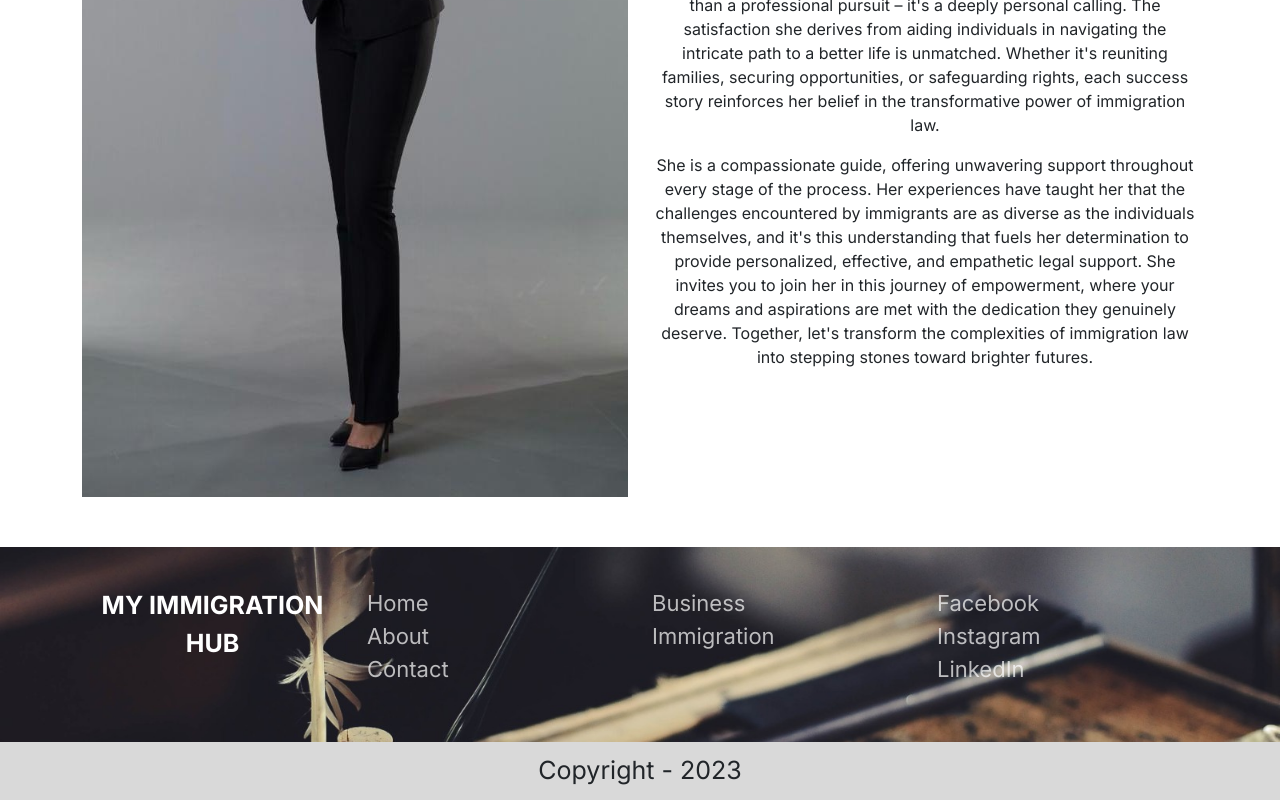
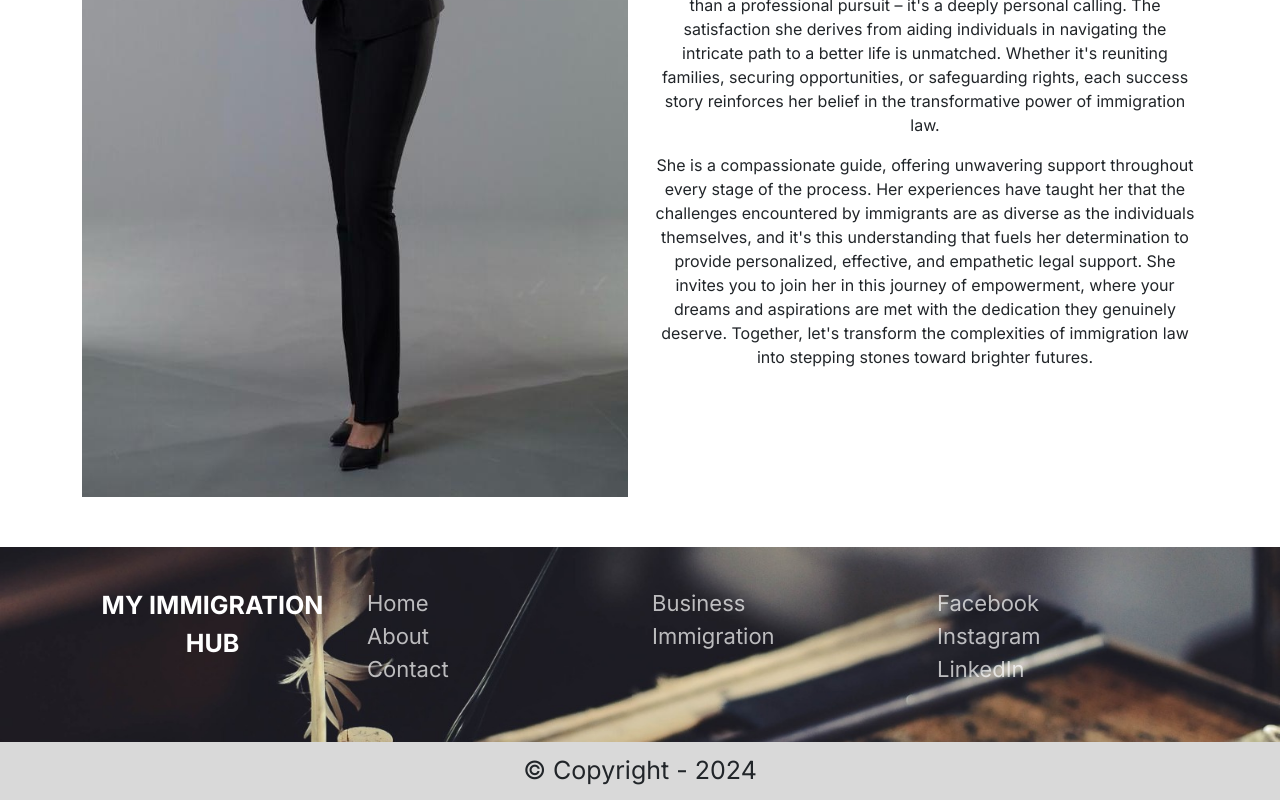
Before and after one commit to hunain-parekh/elianlaw, a Next.js app: page /about in a window 1280 px wide. Shown: the part 2101-2901 px from the top of the page. Built offline with nearby package versions, Linux system fonts and the light colour scheme.

Commit message:
changing minifooter

```diff
--- a/src/components/Footer.js
+++ b/src/components/Footer.js
@@ -52,7 +52,7 @@ const Footer = () => {
           </div>
         </div>
       </div>
-      <div className="miniFooter">Copyright - 2023</div>
+      <div className="miniFooter">&#169; Copyright - 2024</div>
     </footer>
   );
 };
```
